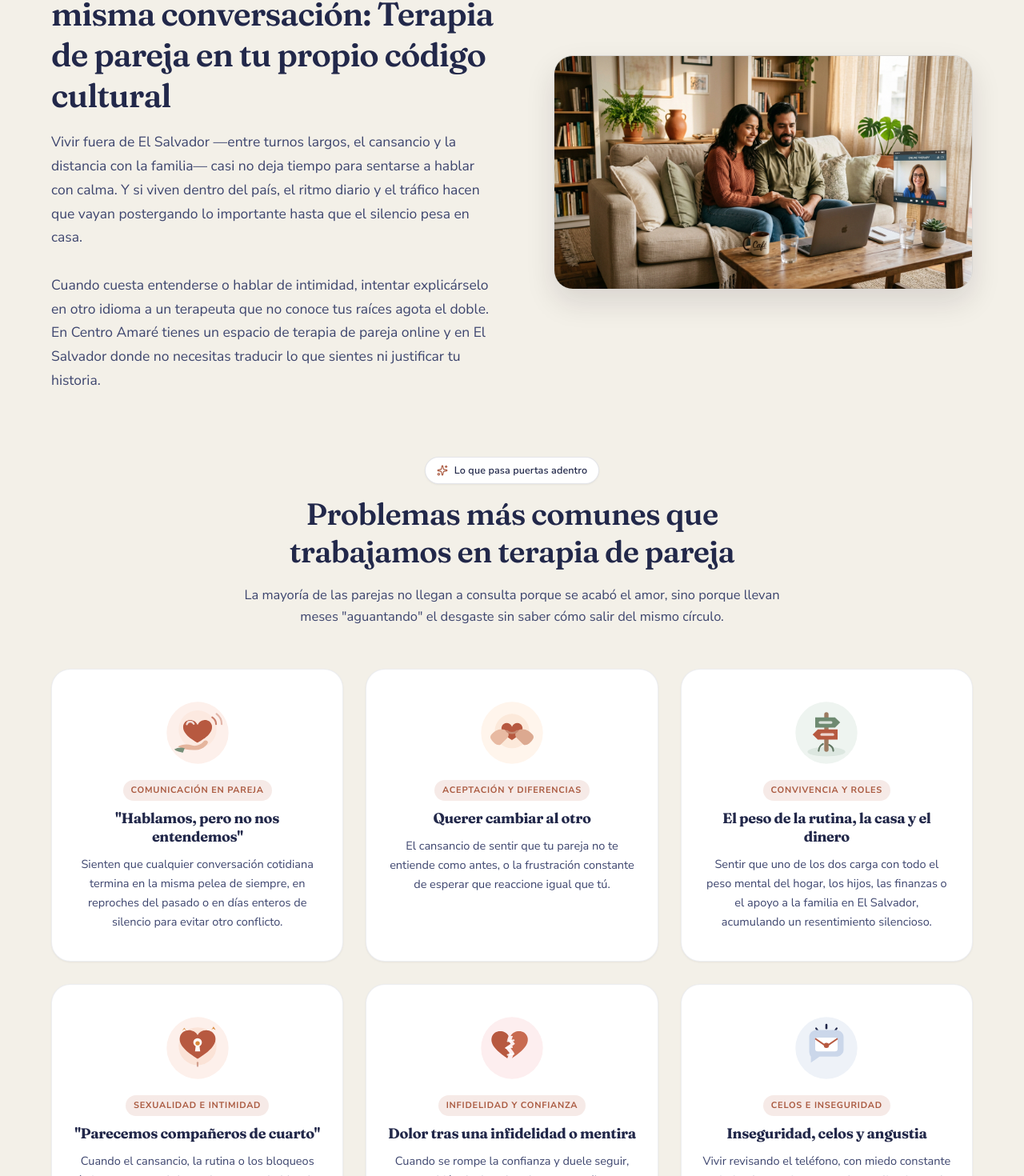
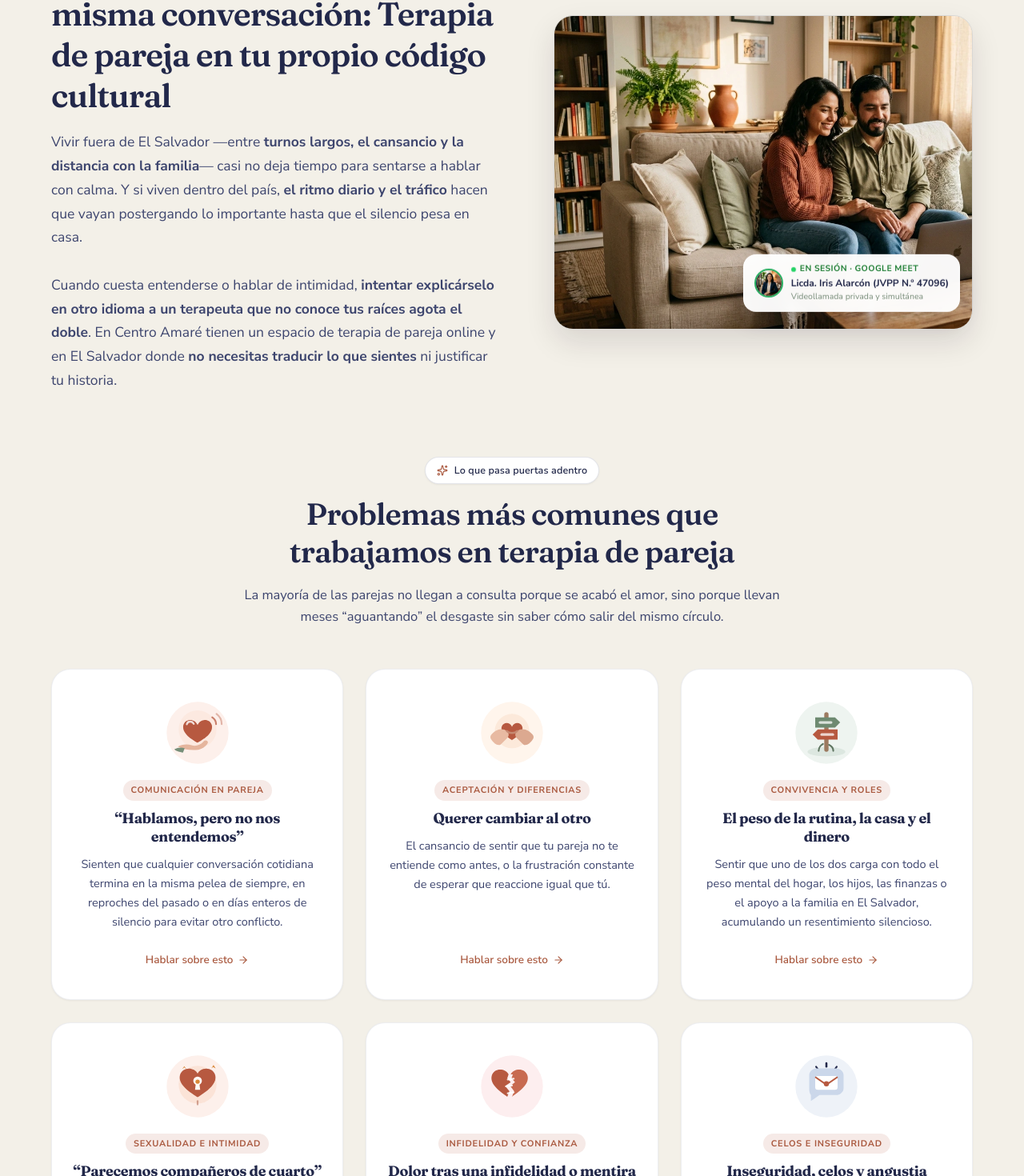
Before and after one commit to NicoMM8/Amare-Clinica, a React (Vite) app: page / in a window 1280 px wide. Shown: the part 1856-3326 px from the top of the page at 80% size. Built offline with nearby package versions, Linux system fonts and the light colour scheme.

Commit message:
fix: replace AI screen with natural 4:3 crop, floating Google Meet card, micro-CTAs and typographic quotes in problem cards

```diff
--- a/src/components/CoupleTherapyIntro.jsx
+++ b/src/components/CoupleTherapyIntro.jsx
@@ -184,38 +184,50 @@ export default function CoupleTherapyIntro() {
     {
       iconComponent: IconComunicacion,
       tag: "COMUNICACIÓN EN PAREJA",
-      title: '"Hablamos, pero no nos entendemos"',
+      title: '“Hablamos, pero no nos entendemos”',
       desc: "Sienten que cualquier conversación cotidiana termina en la misma pelea de siempre, en reproches del pasado o en días enteros de silencio para evitar otro conflicto.",
+      whatsappQuery: "Hola, sentimos que cualquier conversación termina en discusión y quisiéramos coordinar la 1ª conversación sin costo.",
+      internalLink: "/terapia-de-pareja"
     },
     {
       iconComponent: IconAceptacion,
       tag: "ACEPTACIÓN Y DIFERENCIAS",
       title: "Querer cambiar al otro",
       desc: "El cansancio de sentir que tu pareja no te entiende como antes, o la frustración constante de esperar que reaccione igual que tú.",
+      whatsappQuery: "Hola, sentimos diferencias en la relación que nos están desgastando y nos gustaría agendar la 1ª conversación sin costo.",
+      internalLink: "/terapia-de-pareja"
     },
     {
       iconComponent: IconRoles,
       tag: "CONVIVENCIA Y ROLES",
       title: "El peso de la rutina, la casa y el dinero",
       desc: "Sentir que uno de los dos carga con todo el peso mental del hogar, los hijos, las finanzas o el apoyo a la familia en El Salvador, acumulando un resentimiento silencioso.",
+      whatsappQuery: "Hola, la carga de la rutina y las finanzas nos están pesando y quisiéramos consultar por la 1ª conversación sin costo.",
+      internalLink: "/terapia-de-pareja"
     },
     {
       iconComponent: IconSexualidad,
       tag: "SEXUALIDAD E INTIMIDAD",
-      title: '"Parecemos compañeros de cuarto"',
+      title: '“Parecemos compañeros de cuarto”',
       desc: "Cuando el cansancio, la rutina o los bloqueos íntimos apagan el deseo. Les cuesta hablar de sexualidad sin incomodidad y extrañan volver a sentirse pareja.",
+      whatsappQuery: "Hola, sentimos frialdad e incomodidad en la intimidad y nos gustaría consultar sobre el abordaje de sexología clínica.",
+      internalLink: "/sexologia-clinica"
     },
     {
       iconComponent: IconInfidelidad,
       tag: "INFIDELIDAD Y CONFIANZA",
       title: "Dolor tras una infidelidad o mentira",
       desc: "Cuando se rompe la confianza y duele seguir, pero también duele soltar. Les acompañamos a sanar la herida y decidir con claridad si es posible reconstruir la relación.",
+      whatsappQuery: "Hola, estamos pasando por un momento difícil de confianza en la pareja y nos gustaría agendar la 1ª conversación sin costo.",
+      internalLink: "/terapia-de-pareja"
     },
     {
       iconComponent: IconCelos,
       tag: "CELOS E INSEGURIDAD",
       title: "Inseguridad, celos y angustia",
       desc: "Vivir revisando el teléfono, con miedo constante o sintiendo que tienes que dar explicaciones de todo. Les ayudamos a recuperar la paz mental y la libertad en el vínculo.",
+      whatsappQuery: "Hola, los celos y la inseguridad nos están haciendo daño y quisiéramos iniciar una primera conversación sin costo.",
+      internalLink: "/terapia-individual"
     },
   ];
 
@@ -241,7 +253,7 @@ export default function CoupleTherapyIntro() {
           }}
           className="intro-banner-grid"
         >
-          {/* Columna Izquierda: Redacción limpia */}
+          {/* Columna Izquierda: Redacción limpia con negritas estratégicas para escaneo */}
           <div className="intro-banner-text">
             <h2
               className="font-serif"
@@ -266,31 +278,35 @@ export default function CoupleTherapyIntro() {
                 margin: 0,
               }}
             >
-              Vivir fuera de El Salvador —entre turnos largos, el cansancio y la distancia con la familia— casi no deja tiempo para sentarse a hablar con calma. Y si viven dentro del país, el ritmo diario y el tráfico hacen que vayan postergando lo importante hasta que el silencio pesa en casa.
+              Vivir fuera de El Salvador —entre <strong>turnos largos, el cansancio y la distancia con la familia</strong>— casi no deja tiempo para sentarse a hablar con calma. Y si viven dentro del país, <strong>el ritmo diario y el tráfico</strong> hacen que vayan postergando lo importante hasta que el silencio pesa en casa.
               <br /><br />
-              Cuando cuesta entenderse o hablar de intimidad, intentar explicárselo en otro idioma a un terapeuta que no conoce tus raíces agota el doble. En Centro Amaré tienes un espacio de terapia de pareja online y en El Salvador donde no necesitas traducir lo que sientes ni justificar tu historia.
+              Cuando cuesta entenderse o hablar de intimidad, <strong>intentar explicárselo en otro idioma a un terapeuta que no conoce tus raíces agota el doble</strong>. En Centro Amaré tienen un espacio de terapia de pareja online y en El Salvador donde <strong>no necesitas traducir lo que sientes</strong> ni justificar tu historia.
             </p>
           </div>
 
-          {/* Columna Derecha: Fotografía real de pareja en terapia online */}
+          {/* Columna Derecha: Fotografía 4:3 de pareja real + Floating UI Card de Google Meet */}
           <div
             style={{
+              position: 'relative',
               display: 'flex',
               alignItems: 'center',
               justifyContent: 'center',
             }}
             className="intro-banner-image-container"
           >
+            <picture style={{ width: '100%', display: 'block' }}>
+              <source srcSet="/images/pareja-terapia-online.webp" type="image/webp" />
               <img
                 src="/images/pareja-terapia-online.jpg"
-              alt="Pareja participando en sesión de terapia de pareja online vía videollamada — Centro Amaré"
-              width="560"
-              height="315"
+                alt="Pareja participando en sesión de terapia de pareja online vía Google Meet — Centro Amaré"
+                width="990"
+                height="768"
                 loading="lazy"
                 style={{
                   width: '100%',
                   maxWidth: '560px',
                   height: 'auto',
+                  aspectRatio: '4 / 3',
                   borderRadius: '24px',
                   display: 'block',
                   boxShadow: '0 16px 36px rgba(35, 18, 33, 0.12)',
@@ -298,6 +314,56 @@ export default function CoupleTherapyIntro() {
                   objectFit: 'cover',
                 }}
               />
+            </picture>
+
+            {/* Floating Live Telehealth UI Card */}
+            <div
+              className="animate-float"
+              style={{
+                position: 'absolute',
+                bottom: '16px',
+                right: '16px',
+                background: 'rgba(255, 255, 255, 0.96)',
+                backdropFilter: 'blur(12px)',
+                WebkitBackdropFilter: 'blur(12px)',
+                borderRadius: '16px',
+                padding: '9px 13px',
+                display: 'inline-flex',
+                alignItems: 'center',
+                gap: '10px',
+                boxShadow: '0 10px 28px rgba(34, 40, 74, 0.18)',
+                border: '1px solid rgba(255, 255, 255, 0.9)',
+                maxWidth: 'calc(100% - 32px)',
+                zIndex: 2,
+              }}
+            >
+              <img
+                src="/images/iris-alarcon.jpg"
+                alt="Licda. Iris Alarcón en videollamada"
+                style={{
+                  width: '36px',
+                  height: '36px',
+                  borderRadius: '50%',
+                  objectFit: 'cover',
+                  border: '2px solid #27AE60',
+                  flexShrink: 0,
+                }}
+              />
+              <div style={{ display: 'flex', flexDirection: 'column', gap: '2px', textAlign: 'left' }}>
+                <div style={{ display: 'flex', alignItems: 'center', gap: '5px' }}>
+                  <span className="animate-radar-dot" style={{ width: '6px', height: '6px' }} />
+                  <span style={{ fontSize: '10.5px', fontWeight: 700, color: '#1E7E34', textTransform: 'uppercase', letterSpacing: '0.04em' }}>
+                    En sesión · Google Meet
+                  </span>
+                </div>
+                <span style={{ fontSize: '12px', fontWeight: 700, color: 'var(--color-plum-900)', lineHeight: 1.2 }}>
+                  Licda. Iris Alarcón (JVPP N.º 47096)
+                </span>
+                <span style={{ fontSize: '10.5px', color: 'var(--color-ink-muted)' }}>
+                  Videollamada privada y simultánea
+                </span>
+              </div>
+            </div>
           </div>
         </div>
 
@@ -334,7 +400,7 @@ export default function CoupleTherapyIntro() {
             </h2>
 
             <p style={{ fontSize: '16.5px', color: 'var(--color-ink-secondary)', lineHeight: 1.65 }}>
-              La mayoría de las parejas no llegan a consulta porque se acabó el amor, sino porque llevan meses "aguantando" el desgaste sin saber cómo salir del mismo círculo.
+              La mayoría de las parejas no llegan a consulta porque se acabó el amor, sino porque llevan meses “aguantando” el desgaste sin saber cómo salir del mismo círculo.
             </p>
           </div>
 
@@ -388,8 +454,9 @@ export default function CoupleTherapyIntro() {
                     <IconComponent />
                   </div>
 
-                  {/* Etiqueta pequeña (Salvia/Terracota) para SEO y limpieza */}
-                  <span
+                  {/* Etiqueta pequeña enlazada para SEO e Interlinking */}
+                  <a
+                    href={prob.internalLink}
                     className="card-tag"
                     style={{
                       display: 'inline-block',
@@ -402,10 +469,13 @@ export default function CoupleTherapyIntro() {
                       padding: '4px 10px',
                       borderRadius: 'var(--r-pill, 999px)',
                       marginBottom: '10px',
+                      textDecoration: 'none',
+                      transition: 'background 0.2s ease, transform 0.2s ease',
                     }}
+                    title={`Ver especialidad: ${prob.tag}`}
                   >
                     {prob.tag}
-                  </span>
+                  </a>
 
                   <h3
                     style={{
@@ -424,11 +494,34 @@ export default function CoupleTherapyIntro() {
                       fontSize: '14.5px',
                       color: 'var(--color-ink-secondary)',
                       lineHeight: 1.65,
-                      margin: 0,
+                      margin: '0 0 16px 0',
                     }}
                   >
                     {prob.desc}
                   </p>
+
+                  {/* Micro-CTA de alta conversión hacia WhatsApp específico */}
+                  <div style={{ marginTop: 'auto', paddingTop: '6px' }}>
+                    <a
+                      href={`https://wa.me/50373184781?text=${encodeURIComponent(prob.whatsappQuery)}`}
+                      target="_blank"
+                      rel="noopener noreferrer"
+                      style={{
+                        fontSize: '13.5px',
+                        fontWeight: 600,
+                        color: 'var(--color-clay)',
+                        textDecoration: 'none',
+                        display: 'inline-flex',
+                        alignItems: 'center',
+                        gap: '6px',
+                        transition: 'all 0.2s ease',
+                      }}
+                      className="problem-card-cta"
+                    >
+                      <span>Hablar sobre esto</span>
+                      <ArrowRight size={14} />
+                    </a>
+                  </div>
                 </div>
               );
             })}
@@ -489,8 +582,9 @@ export default function CoupleTherapyIntro() {
                 <span>Empieza con una primera conversación (30 min sin costo)</span>
                 <ArrowRight size={16} />
               </a>
-              <span style={{ fontSize: '11.5px', color: 'rgba(255, 255, 255, 0.65)', paddingLeft: '4px' }}>
-                🔒 Te atiende una persona real por WhatsApp · Sin robots
+              <span style={{ fontSize: '11.5px', color: 'rgba(255, 255, 255, 0.7)', paddingLeft: '4px', display: 'inline-flex', alignItems: 'center', gap: '5px' }}>
+                <ShieldCheck size={13} style={{ color: 'var(--color-clay)' }} />
+                <span>Te atiende una persona real por WhatsApp · Sin robots</span>
               </span>
             </div>
           </div>
@@ -501,6 +595,13 @@ export default function CoupleTherapyIntro() {
 
       {/* Responsive adjustments */}
       <style>{`
+        .problem-card:hover .problem-card-cta {
+          gap: 9px !important;
+          color: var(--v-pink-deep, #9A432D) !important;
+        }
+        .problem-card .card-tag:hover {
+          background: rgba(183, 89, 64, 0.18) !important;
+        }
         @media (max-width: 960px) {
           .problems-grid {
             grid-template-columns: repeat(2, 1fr) !important;
```
Also changed, not shown: public/images/pareja-terapia-online.jpg, public/images/pareja-terapia-online.webp (added). Lines whose indentation alone changed are shown as unchanged.
